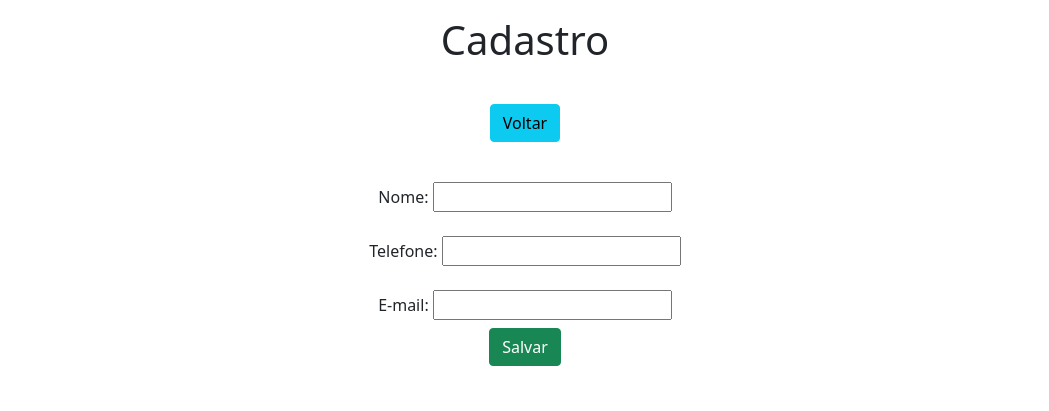
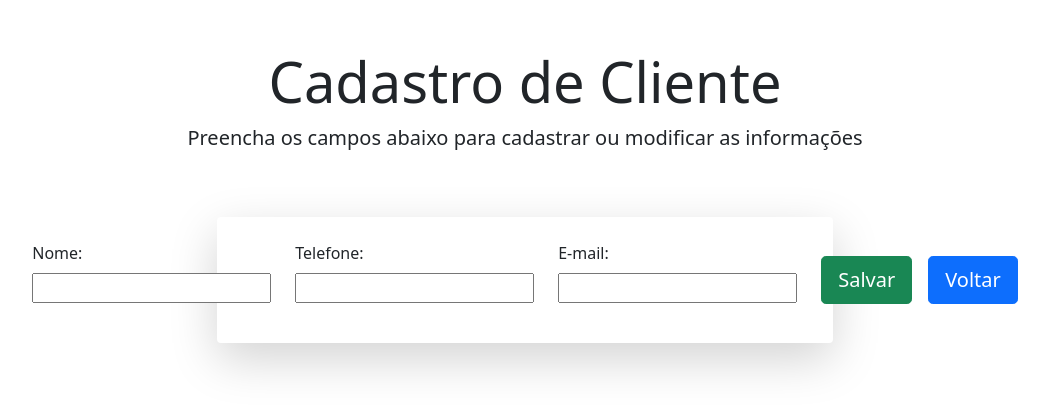
Before and after one commit to abvieri/CRUD_Python, a Django app: page /form/ in a window 1280 px wide. Shown: the top 411 px of the page, without its empty margins (115-1164 px from the left). Run offline with Django 5.2, Linux system fonts and the light colour scheme.

Commit message:
Update CSS

```diff
--- a/app/templates/form.html
+++ b/app/templates/form.html
@@ -6,36 +6,56 @@
     <meta charset="UTF-8">
     <meta name="viewport" content="width=device-width, initial-scale=1.0">
     <title>Formulário</title>
-    <link href="{% static 'style.css' %}">
     <link href="https://cdn.jsdelivr.net/npm/bootstrap@5.1.3/dist/css/bootstrap.min.css" rel="stylesheet"
         integrity="sha384-1BmE4kWBq78iYhFldvKuhfTAU6auU8tT94WrHftjDbrCEXSU1oBoqyl2QvZ6jIW3" crossorigin="anonymous">
 </head>
 
 <body>
     <main>
-        <div class="col-8 m-auto pt-3 pb-2 text-center">
-            <h1>Cadastro</h1>
+        <!-- Cabeçalho -->
+        <div class="col-12 text-center py-5">
+            <h1 class="display-4">Cadastro de Cliente</h1>
+            <p class="lead">Preencha os campos abaixo para cadastrar ou modificar as informações</p>
         </div>
 
-        <div class="col-8 m-auto pt-4 pb-2 text-center">
-            <a href="/" class="btn btn-info">Voltar</a>
-        </div>
+        <!-- Botão Voltar -->
+        <!-- <div class="col-12 text-center mb-4">
+            <a href="/" class="btn btn-primary btn-lg">Voltar</a>
+        </div> -->
 
-        <div class="col-8 m-auto pt-2 pb-2 text-center">
-            <div id="result"></div>
+        <!-- Formulário -->
+        <div class="col-12 col-md-8 col-lg-6 m-auto container">
+            <form name="form" id="form" action="{% if db %} /update/{{db.id}}/ {%else%} /create/ {% endif %}"
+                method="POST" class="shadow-lg p-4 rounded bg-white d-flex align-items-center justify-content-center">
+                {% csrf_token %}
+                <div class="form-group mb-3 d-flex flex-column me-4">
+                    <label for="username" class="form-label">Nome:</label>
+                    {{ form.username }}
+                </div>
+                <div class="form-group mb-3 d-flex flex-column me-4">
+                    <label for="phone" class="form-label">Telefone:</label>
+                    {{ form.phone }}
+                </div>
+                <div class="form-group mb-3 d-flex flex-column me-4">
+                    <label for="email" class="form-label">E-mail:</label>
+                    {{ form.email }}
+                </div>
 
-            <form name="form" id="form" action="{% if db %} /update/{{db.id}}/ {%else%} /create/ {% endif %}"
-                method="POST">
-                {% csrf_token %}
-                <div class="form-group mt-4">Nome: {{form.username}}</div>
-                <div class="form-group mt-4">Telefone: {{form.phone}}</div>
-                <div class="form-group mt-4">E-mail: {{form.email}}</div>
-                <input type="submit" class="btn btn-success mt-2" value="Salvar">
+                <!-- Botão para Salvar -->
+                <div class="text-center me-3">
+                    <input type="submit" class="btn btn-success btn-lg" value="Salvar">
+                </div>
+
+                <!-- Botão Voltar -->
+                <div class="text-center">
+                    <a href="/" class="btn btn-primary btn-lg">Voltar</a>
+                </div>
             </form>
+
+            <div id="result" class="mt-4"></div>
         </div>
     </main>
 
-    {% load static %}
     <script src="{% static 'javascript.js' %}"></script>
 </body>
 
--- a/app/templates/view.html
+++ b/app/templates/view.html
@@ -6,7 +6,7 @@
     <meta charset="UTF-8">
     <meta name="viewport" content="width=device-width, initial-scale=1.0">
     <title>Formulário</title>
-    <link href="{% static 'style.css' %}">
+    <link rel="stylesheet" href="{% static 'style.css' %}">
     <link href="https://cdn.jsdelivr.net/npm/bootstrap@5.1.3/dist/css/bootstrap.min.css" rel="stylesheet"
         integrity="sha384-1BmE4kWBq78iYhFldvKuhfTAU6auU8tT94WrHftjDbrCEXSU1oBoqyl2QvZ6jIW3" crossorigin="anonymous">
 </head>
```
Also changed, not shown: app/static/style.css (+59 -4 lines), db.sqlite3.
